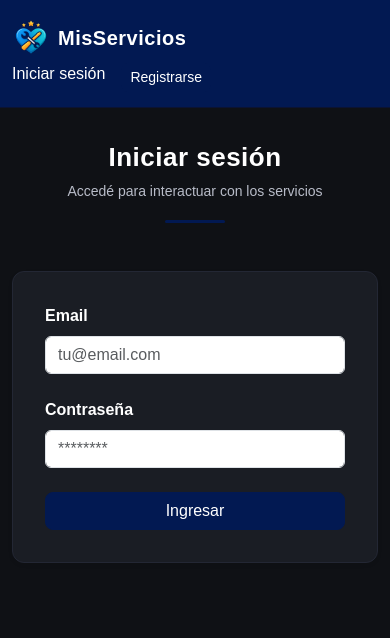
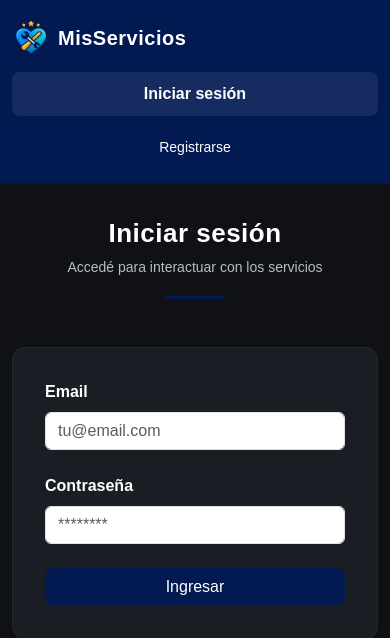
Before and after one commit to CarolinaPlz/MisServicios, a Flask app: a page that uses templates/base.html in a window 390 px wide. Shown: the top 638 px of the page. Run offline with Flask 3, Linux system fonts and the light colour scheme.

Commit message:
Cambio botones mobile

```diff
--- a/static/css/styles.css
+++ b/static/css/styles.css
@@ -384,3 +384,31 @@ body {
         right: -8px;
     }
 }
+
+/* ===== NAVBAR BOTONES MOBILE ===== */
+
+@media (max-width: 768px) {
+
+    .nav-link-custom {
+        background: rgba(255,255,255,0.08);
+        padding: 10px 14px;
+        border-radius: 8px;
+        text-align: center;
+        width: 100%;
+        font-weight: 600;
+    }
+
+    .navbar .btn-primary {
+        width: 100%;
+        padding: 10px 14px;
+        font-size: 14px;
+        border-radius: 8px;
+    }
+
+    .navbar .d-flex.gap-3 {
+        flex-direction: column;
+        gap: 10px !important;
+        width: 100%;
+        margin-top: 10px;
+    }
+}
```
